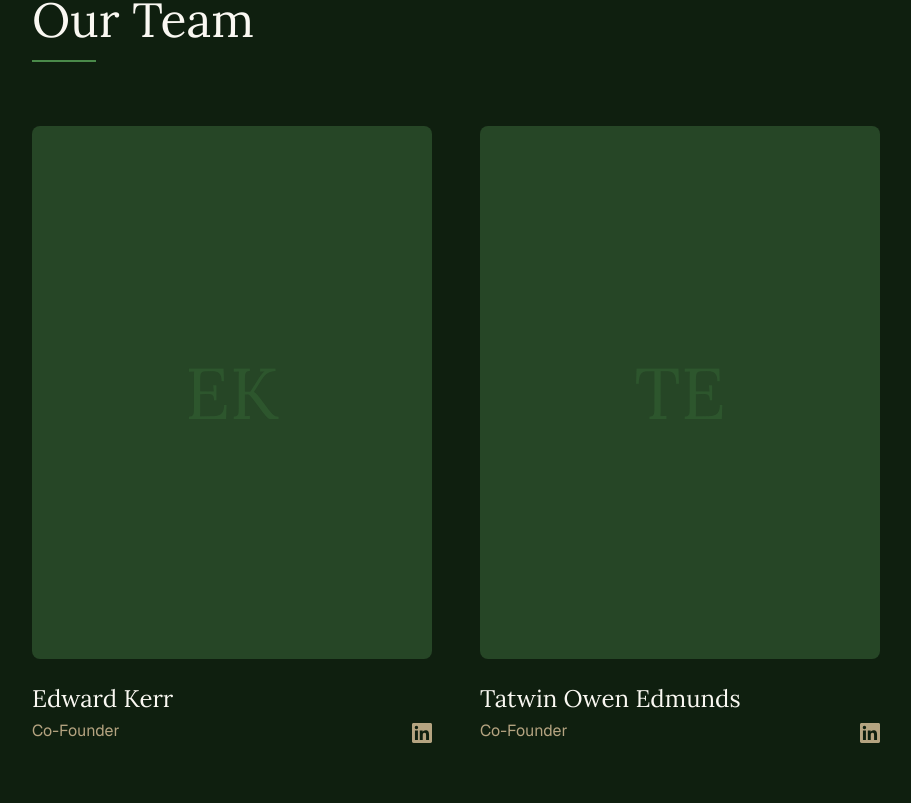
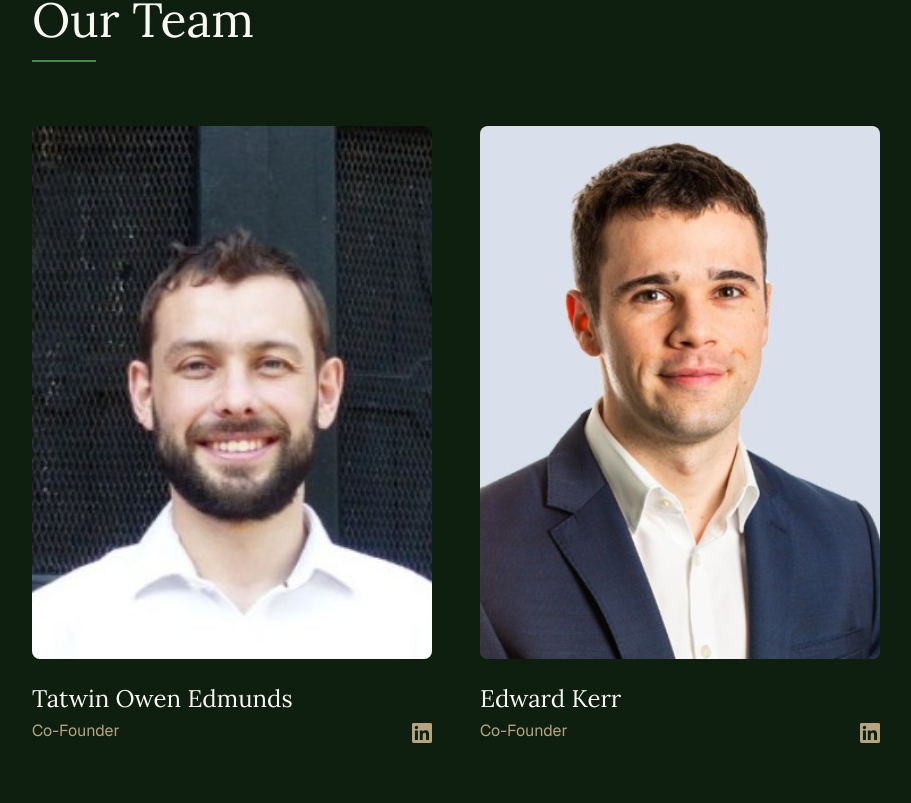
Before and after one commit to Tatwin-Lapwing/lapwing-common, a Next.js app: page / in a window 1280 px wide. Shown: the part 1797-2600 px from the top of the page, without its empty margins (184-1095 px from the left). Built offline with nearby package versions, Linux system fonts and the light colour scheme.

Commit message:
added team images

```diff
--- a/components/Contact.tsx
+++ b/components/Contact.tsx
@@ -38,7 +38,7 @@ function validateForm(data: FormData): FormErrors {
 }
 
 const inputStyles =
-  "w-full rounded-lg border border-moss-700 bg-white px-4 py-3 text-moss-900 placeholder:text-gray-400 transition-colors focus:border-moss-500 focus:ring-2 focus:ring-moss-500/20 focus:outline-none";
+  "w-full rounded-lg border border-gray-300 bg-white px-4 py-3 text-moss-900 placeholder:text-gray-400 transition-colors focus:border-moss-500 focus:ring-2 focus:ring-moss-500/20 focus:outline-none";
 
 const errorStyles = "mt-1 text-sm text-red-600";
 
--- a/components/Team.tsx
+++ b/components/Team.tsx
@@ -1,24 +1,25 @@
 "use client";
 
 import { motion } from "framer-motion";
+import Image from "next/image";
 
 interface TeamMember {
   name: string;
-  initials: string;
+  image: string;
   role: string;
   linkedIn: string;
 }
 
 const team: TeamMember[] = [
   {
-    name: "Edward Kerr",
-    initials: "EK",
+    name: "Tatwin Owen Edmunds",
+    image: "/team/tatwin.jpg",
     role: "Co-Founder",
     linkedIn: "#", // TODO: Replace with real LinkedIn profile URL
   },
   {
-    name: "Tatwin Owen Edmunds",
-    initials: "TE",
+    name: "Edward Kerr",
+    image: "/team/edward.jpg",
     role: "Co-Founder",
     linkedIn: "#", // TODO: Replace with real LinkedIn profile URL
   },
@@ -72,18 +73,14 @@ export default function Team() {
               transition={{ duration: 0.8, delay: index * 0.2 }}
               className="group"
             >
-              {/*
-                TODO: Replace placeholder with real team photo.
-                Use next/image with fill prop:
-                  <Image src="/team/edward-kerr.jpg" alt="..." fill className="object-cover" />
-              */}
-              <div className="relative flex aspect-[3/4] items-center justify-center overflow-hidden rounded-lg bg-moss-800 transition-all duration-500 group-hover:bg-moss-700">
-                <span
-                  className="font-heading text-7xl text-moss-600/40 transition-colors duration-500 group-hover:text-moss-500/40"
-                  aria-hidden="true"
-                >
-                  {member.initials}
-                </span>
+              <div className="relative aspect-[3/4] overflow-hidden rounded-lg bg-moss-800">
+                <Image
+                  src={member.image}
+                  alt={member.name}
+                  fill
+                  className="object-cover transition-transform duration-500 group-hover:scale-105"
+                  sizes="(max-width: 768px) 100vw, 50vw"
+                />
               </div>
 
               <div className="mt-6 flex items-end justify-between">
```
Also changed, not shown: public/team/edward.jpg (added), public/team/tatwin.jpg (added).
